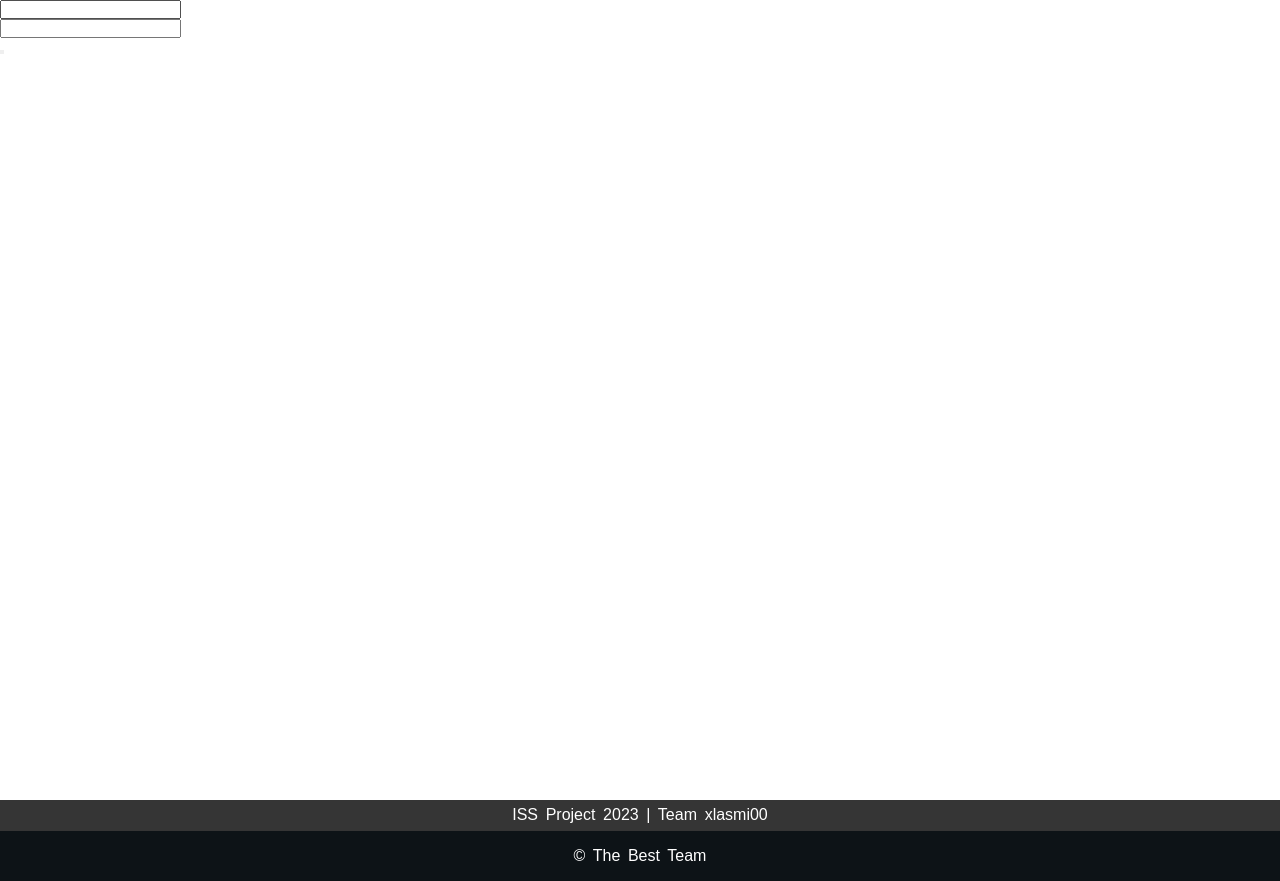
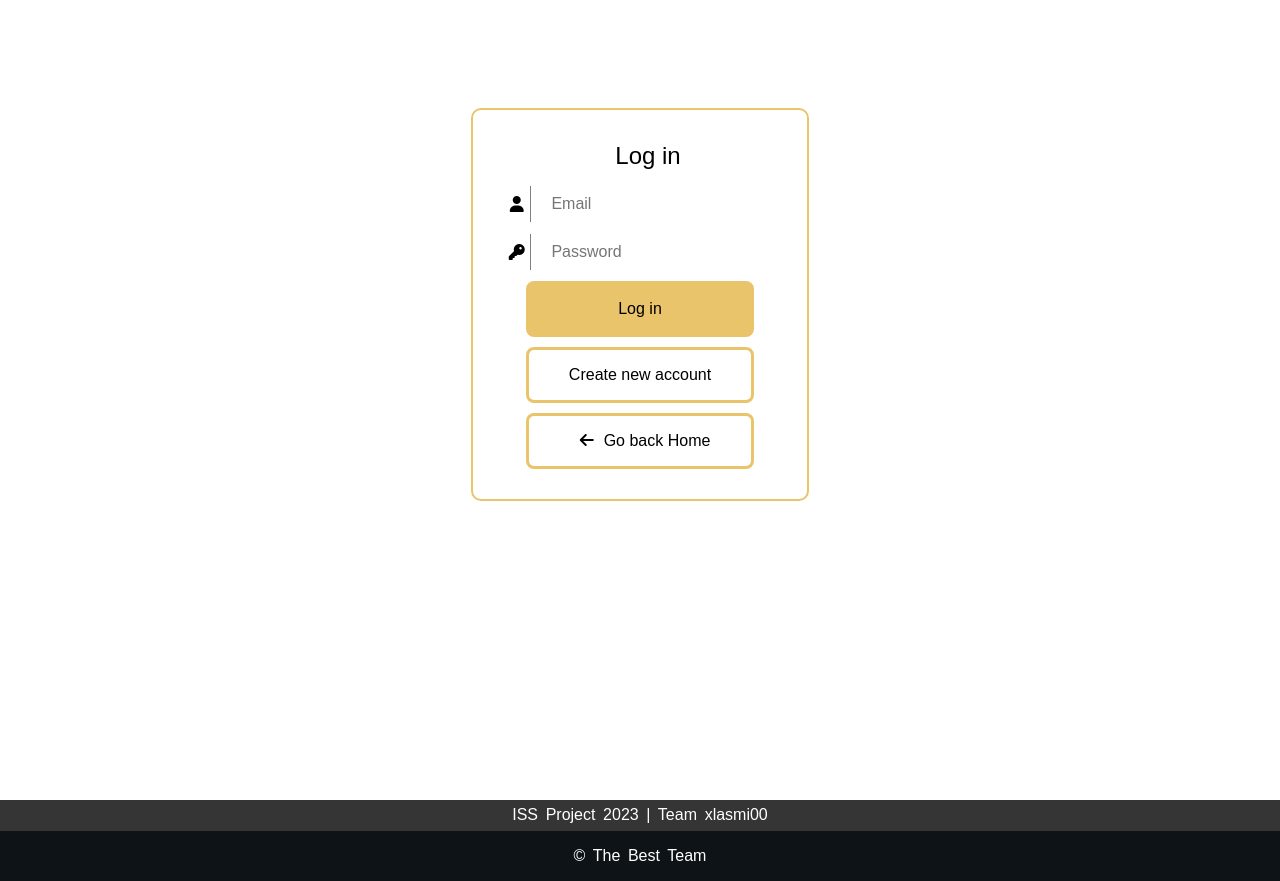
Before and after one commit to imiskii/IIS-EventManagerIS, a PHP site: page /login.php in a window 1280 px wide. Run offline with PHP 8.4, Linux system fonts and the light colour scheme; some libraries are stand-ins or nearby versions.

Commit message:
feat: login, signin page

```diff
--- a/src/front-end/js/design-scripts.js
+++ b/src/front-end/js/design-scripts.js
@@ -1,4 +1,7 @@
 
+/**
+ * Function show profile menu nav bar
+ */
 function menuToggle(){
     const toggleMenu = document.querySelector('.profile-menu');
     toggleMenu.classList.toggle('active')
--- a/src/front-end/login.php
+++ b/src/front-end/login.php
@@ -1,32 +1,50 @@
 <?php
+/**
+ * @file login.php
+ * @brief page log in form
+ * @author Michal Ľaš (xlasmi00)
+ * @date 06.08.2023
+ */
+
 
 require "components/html-components.php";
 
-makeHead("Eventer | Log in");
+makeHead("Eventer | Sign in");
 
 ?>
 
 <main>
-    <div class="login-container">
+    <div class="center-block">
+        <div class="form-container">
+            <h2>Log in</h2>
             <form action="" method="post">
                 <ul>
                     <li>
+                        <div class="input-row">
                             <div class="input-icon">
-
+                                <i class="fa-solid fa-user"></i>
                             </div>
-                    <input type="text" name="" id="">
+                            <input type="text" name="email" id="email" placeholder="Email">
+                        </div>
                     </li>
                     <li>
+                        <div class="input-row">
                             <div class="input-icon">
-
+                                <i class="fa-solid fa-key"></i>
                             </div>
-                    <input type="text">
+                            <input type="password" name="pwd" id="pwd" placeholder="Password">
+                        </div>
                     </li>
                     <li>
-                    <button></button>
+                        <div class="buttons">
+                            <button class="button-round-filled" type="submit">Log in</button>
+                            <a href="#" class="button-round-empty">Create new account</a>
+                            <a href="#" class="button-round-empty"><i class="fa-solid fa-arrow-left"></i>Go back Home</a>
+                        </div>
                     </li>
                 </ul>
             </form>
+        </div>
     </div>
 </main>
 
--- a/src/front-end/styles/buttons.css
+++ b/src/front-end/styles/buttons.css
@@ -5,7 +5,7 @@
     font-size: 1rem;
     text-align: center;
     text-decoration: none;
-    border: 0.4rem solid #E9C46A;
+    border: 0.2rem solid #E9C46A;
     border-radius: 0.5rem;
     color: black;
     background-color: #E9C46A;
@@ -18,7 +18,7 @@
     font-size: 1rem;
     text-align: center;
     text-decoration: none;
-    border: 0.4rem solid #2A9D8F;
+    border: 0.2rem solid #2A9D8F;
     border-radius: 0.5rem;
     color: black;
     background-color: #2A9D8F;
@@ -31,7 +31,7 @@
     font-size: 1rem;
     text-align: center;
     text-decoration: none;
-    border: 0.4rem solid #E9C46A;
+    border: 0.2rem solid #E9C46A;
     border-radius: 0.5rem;
     color: black;
     background-color: white;
@@ -44,7 +44,7 @@
     font-size: 1rem;
     text-align: center;
     text-decoration: none;
-    border: 0.4rem solid #E76F51;
+    border: 0.2rem solid #E76F51;
     color: black;
     background-color: #E76F51;
     cursor: pointer;
--- /dev/null
+++ b/src/front-end/styles/login-signin.css
@@ -0,0 +1,71 @@
+
+
+main .center-block{
+    width: 100%;
+    height: 76vh;
+    display: flex;
+    flex-direction: column;
+    justify-content: center;
+    align-items: center;
+}
+
+.form-container{
+    display: flex;
+    flex-direction: column;
+    align-items: center;
+    padding: 0px 25px 25px 25px;
+    border: 2px solid #E9C46A;
+    border-radius: 10px;
+}
+
+.form-container h2{
+    text-align: center;
+    font-weight: 500;
+    margin-bottom: 10px;
+}
+
+.form-container ul{
+    list-style: none;
+}
+
+.form-container ul li .input-row{
+    display: flex;
+    flex-direction: row;
+    align-items: center;
+    justify-content: center;
+}
+
+.form-container .input-row input{
+    width: 90%;
+    margin: 5px;
+    font-size: 16px;
+    padding: 10px;
+    border: none;
+}
+
+.form-container ul li .input-row .input-icon{
+    width: 10%;
+    padding: 10px;
+    margin: 5px;
+    font-size: 16px;
+    display: flex;
+    align-items: center;
+    justify-content: center;
+    border-right: 1px solid grey;
+}
+
+.form-container ul li .buttons{
+    display: flex;
+    flex-direction: column;
+    justify-content: center;
+    align-items: center;
+}
+
+.form-container ul li button, .form-container ul li a{
+    width: 80%;
+    margin: 5px;
+}
+
+.form-container ul li a i{
+    padding: 0px 10px;
+}
--- a/src/front-end/styles/style.css
+++ b/src/front-end/styles/style.css
@@ -5,7 +5,7 @@
 
 /* import page styles */
 @import 'index.css';
-@import 'login.css';
+@import 'login-signin.css';
 
 
 /* General styles */
```
Also changed, not shown: src/front-end/event-detail.php (+30 -0 lines), src/front-end/signin.php (+79 -14 lines), src/front-end/styles/evet-detail.css (added, +8 -0 lines). Lines whose indentation alone changed are shown as unchanged.
